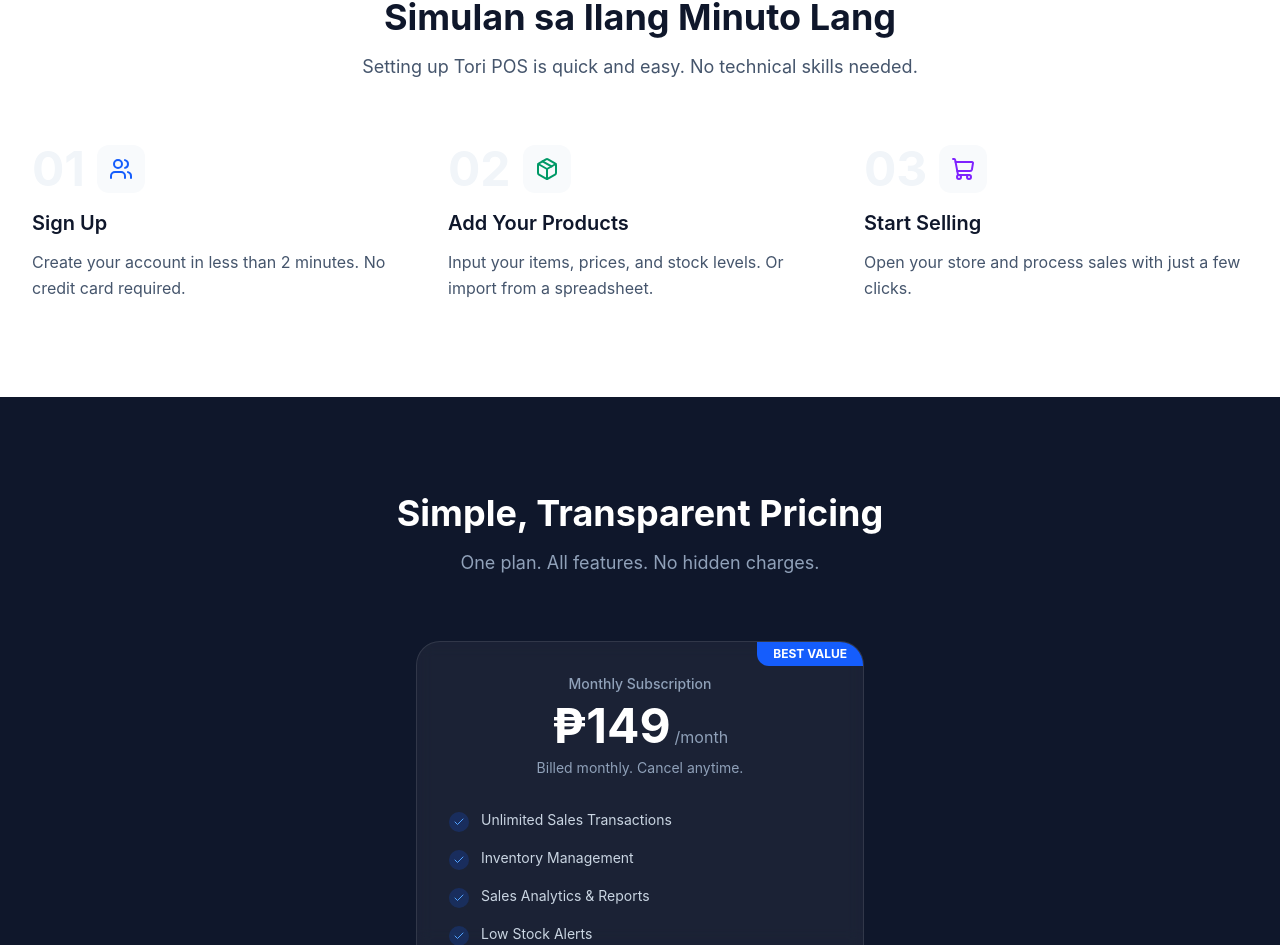
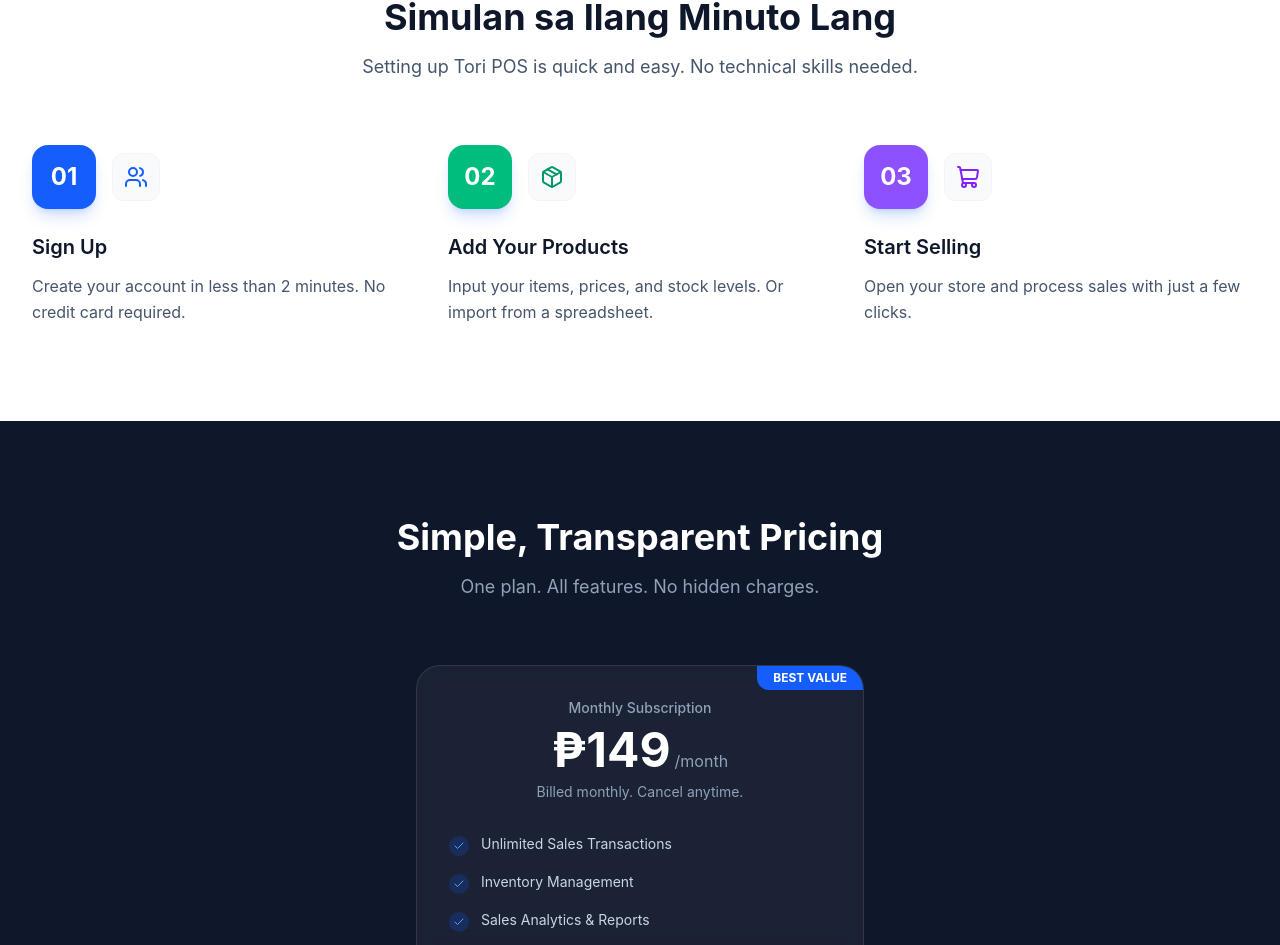
Before and after one commit to Twenieone-21/tori-backend, a React (Vite) app in the folder client/: page / in a window 1280 px wide. Shown: the part 2603-3548 px from the top of the page. Built offline with nearby package versions, Linux system fonts and the light colour scheme; no server answers.

Commit message:
fix: landing page

```diff
--- a/client/src/pages/LandingPage.jsx
+++ b/client/src/pages/LandingPage.jsx
@@ -343,14 +343,16 @@
 
           <div className="grid grid-cols-1 md:grid-cols-3 gap-8">
   {[
-              { step: "01", title: "Sign Up", desc: "Create your account in less than 2 minutes. No credit card required.", icon: <Users className="w-6 h-6 text-blue-600" /> },
-              { step: "02", title: "Add Your Products", desc: "Input your items, prices, and stock levels. Or import from a spreadsheet.", icon: <Package className="w-6 h-6 text-emerald-600" /> },
-              { step: "03", title: "Start Selling", desc: "Open your store and process sales with just a few clicks.", icon: <ShoppingCart className="w-6 h-6 text-violet-600" /> }
+    { step: "01", title: "Sign Up", desc: "Create your account in less than 2 minutes. No credit card required.", icon: <Users className="w-6 h-6 text-blue-600" />, color: "bg-blue-600" },
+    { step: "02", title: "Add Your Products", desc: "Input your items, prices, and stock levels. Or import from a spreadsheet.", icon: <Package className="w-6 h-6 text-emerald-600" />, color: "bg-emerald-500" },
+    { step: "03", title: "Start Selling", desc: "Open your store and process sales with just a few clicks.", icon: <ShoppingCart className="w-6 h-6 text-violet-600" />, color: "bg-violet-500" }
   ].map((item, i) => (
     <div key={i} className="relative">
-                <div className="flex items-center gap-3 mb-4">
-                  <div className="text-5xl font-bold text-slate-100">{item.step}</div>
-                  <div className="w-12 h-12 rounded-xl bg-slate-50 flex items-center justify-center">
+      <div className="flex items-center gap-4 mb-6">
+        <div className={`w-16 h-16 rounded-2xl ${item.color} flex items-center justify-center text-white text-2xl font-bold shadow-lg shadow-blue-600/20`}>
+          {item.step}
+        </div>
+        <div className="w-12 h-12 rounded-xl bg-slate-50 flex items-center justify-center border border-slate-100">
           {item.icon}
         </div>
       </div>
```
Lines whose indentation alone changed are shown as unchanged.
